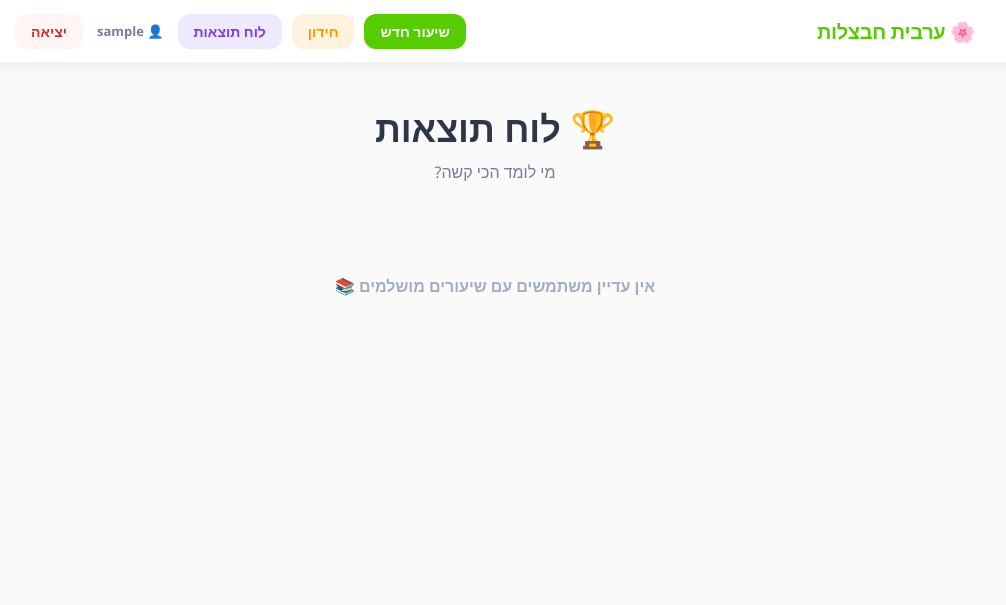
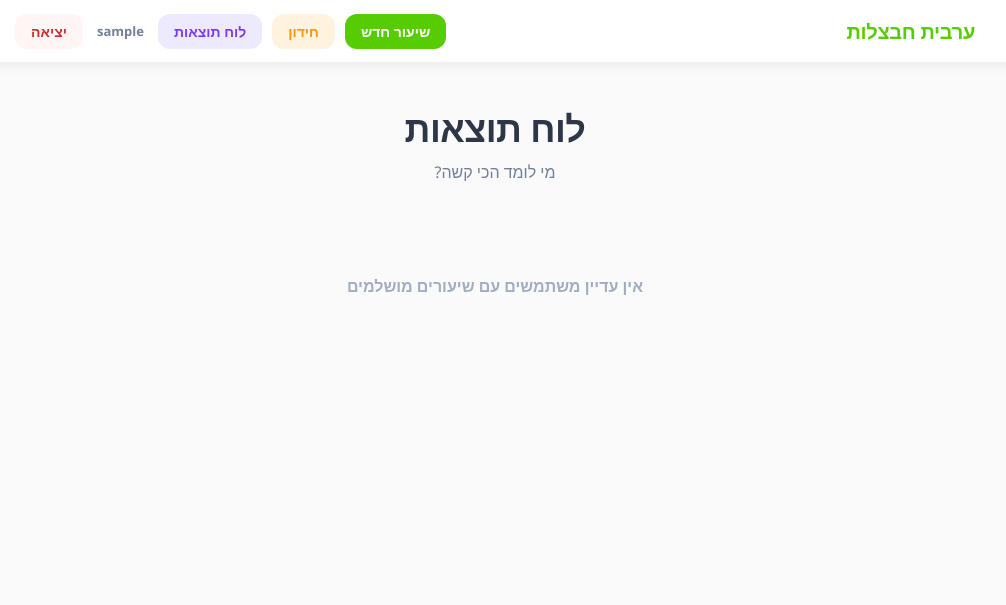
Before and after one commit to amitsha1509-oss/-arabic-agent, a Flask app: template templates/leaderboard.html in a window 1280 px wide. Shown: the top 605 px of the page, without its empty margins (145-1151 px from the left). Run offline with Flask 3, Linux system fonts and the light colour scheme; the template is opened without the code that fills it: most values are stand-ins (such as "Sample title", 1, 10 or a date in 2020); some libraries are stand-ins or nearby versions.

Commit message:
Redesign leaderboard page: match index.html style, remove emojis
- Navbar CSS identical to index.html (exact same classes/colors)
- Podium: gold center+tallest, silver left, bronze right, LTR direction
- Current user highlighted with green border/background
- No emojis anywhere — Hebrew rank labels instead
- Ranked list shows streak/words/lessons with color coding

Co-Authored-By: Claude Sonnet 4.6 <noreply@anthropic.com>

```diff
--- a/templates/leaderboard.html
+++ b/templates/leaderboard.html
@@ -8,7 +8,7 @@
         * { margin: 0; padding: 0; box-sizing: border-box; }
         body { font-family: 'Segoe UI', Arial, sans-serif; background: #FAFAFA; color: #2D3748; min-height: 100vh; direction: rtl; }
 
-        /* ── Navbar ── */
+        /* ── Navbar (identical to index.html) ── */
         .navbar { background: white; border-bottom: 2px solid #F0F0F0; padding: 0 32px; height: 64px; display: flex; align-items: center; position: sticky; top: 0; z-index: 50; box-shadow: 0 2px 12px rgba(0,0,0,0.06); }
         .nav-inner { max-width: 960px; margin: 0 auto; width: 100%; display: flex; align-items: center; justify-content: space-between; }
         .nav-brand { font-size: 20px; font-weight: 800; color: #58CC02; text-decoration: none; letter-spacing: -0.3px; }
@@ -25,135 +25,137 @@
         .nav-logout { background: #FFF5F5; color: #C53030 !important; }
         .nav-logout:hover { background: #FED7D7 !important; }
 
-        /* ── Layout ── */
-        .container { max-width: 720px; margin: 0 auto; padding: 0 20px 48px; }
-
-        /* ── Hero ── */
+        /* ── Page header ── */
         .hero { text-align: center; padding: 40px 16px 32px; }
-        .hero h1 { font-size: 36px; font-weight: 800; color: #2D3748; margin-bottom: 8px; }
+        .hero h1 { font-size: 36px; font-weight: 800; color: #2D3748; margin-bottom: 8px; letter-spacing: -0.5px; }
         .hero .subtitle { font-size: 16px; color: #718096; font-weight: 500; }
 
-        /* ── Podium (top 3) ── */
-        .podium { display: flex; align-items: flex-end; justify-content: center; gap: 12px; margin-bottom: 36px; padding: 0 8px; }
-        .podium-slot { display: flex; flex-direction: column; align-items: center; flex: 1; max-width: 200px; }
-        .podium-card { width: 100%; border-radius: 22px; padding: 20px 14px 16px; text-align: center; box-shadow: 0 6px 24px rgba(0,0,0,0.12); position: relative; }
-        .podium-card.gold   { background: linear-gradient(145deg, #FFD700, #FFA500); color: white; }
-        .podium-card.silver { background: linear-gradient(145deg, #C0C0C0, #A0A0A0); color: white; }
-        .podium-card.bronze { background: linear-gradient(145deg, #CD7F32, #A0522D); color: white; }
-        .podium-card.me     { box-shadow: 0 0 0 4px #7C3AED, 0 6px 24px rgba(0,0,0,0.12); }
-        .podium-medal { font-size: 36px; margin-bottom: 8px; display: block; }
-        .podium-name { font-size: 15px; font-weight: 800; margin-bottom: 10px; word-break: break-all; }
-        .podium-stats { display: flex; flex-direction: column; gap: 4px; }
-        .podium-stat { font-size: 12px; opacity: 0.92; font-weight: 600; }
-        .podium-base { width: 100%; border-radius: 0 0 14px 14px; text-align: center; font-size: 24px; font-weight: 900; color: white; padding: 6px 0; }
-        .podium-base.gold   { background: #E6A800; }
-        .podium-base.silver { background: #909090; }
-        .podium-base.bronze { background: #8B4513; }
+        /* ── Container ── */
+        .container { max-width: 680px; margin: 0 auto; padding: 0 20px 56px; }
 
-        /* Podium heights */
-        .slot-1 .podium-card { min-height: 190px; justify-content: center; display: flex; flex-direction: column; }
-        .slot-2 .podium-card { min-height: 160px; justify-content: center; display: flex; flex-direction: column; }
-        .slot-3 .podium-card { min-height: 140px; justify-content: center; display: flex; flex-direction: column; }
+        /* ── Podium ── */
+        /* Force LTR so podium looks standard: silver left, gold center, bronze right */
+        .podium { display: flex; flex-direction: row; align-items: flex-end; justify-content: center; gap: 12px; margin-bottom: 40px; direction: ltr; }
+        .podium-slot { display: flex; flex-direction: column; align-items: center; width: 190px; }
 
-        /* ── Rows (4th+) ── */
+        .podium-card { width: 100%; border-radius: 22px; padding: 24px 16px 18px; text-align: center; box-shadow: 0 6px 24px rgba(0,0,0,0.10); }
+        .podium-card.gold   { background: linear-gradient(160deg, #F5A623, #E8860A); color: white; min-height: 200px; display: flex; flex-direction: column; align-items: center; justify-content: center; }
+        .podium-card.silver { background: linear-gradient(160deg, #8E9BAE, #6B7A8D); color: white; min-height: 165px; display: flex; flex-direction: column; align-items: center; justify-content: center; }
+        .podium-card.bronze { background: linear-gradient(160deg, #C47B3A, #A5621E); color: white; min-height: 145px; display: flex; flex-direction: column; align-items: center; justify-content: center; }
+        .podium-card.me { box-shadow: 0 0 0 3px #58CC02, 0 6px 24px rgba(0,0,0,0.10); }
+
+        .podium-rank { font-size: 13px; font-weight: 800; opacity: 0.8; letter-spacing: 1px; text-transform: uppercase; margin-bottom: 10px; }
+        .podium-name { font-size: 16px; font-weight: 800; margin-bottom: 14px; word-break: break-word; line-height: 1.3; }
+        .podium-me-tag { font-size: 11px; background: rgba(255,255,255,0.25); padding: 2px 8px; border-radius: 8px; font-weight: 700; margin-top: -8px; margin-bottom: 8px; }
+        .podium-divider { width: 28px; height: 2px; background: rgba(255,255,255,0.35); margin: 0 auto 12px; border-radius: 2px; }
+        .podium-stat-row { font-size: 13px; font-weight: 600; opacity: 0.92; margin-bottom: 4px; }
+        .podium-stat-row span { font-weight: 800; }
+
+        .podium-step { width: 100%; text-align: center; font-size: 20px; font-weight: 900; color: white; padding: 7px 0; border-radius: 0 0 14px 14px; }
+        .podium-step.gold   { background: #C97808; }
+        .podium-step.silver { background: #546070; }
+        .podium-step.bronze { background: #7D4A16; }
+
+        /* ── Rankings list (4th+) ── */
+        .section-title { font-size: 13px; font-weight: 800; color: #A0AEC0; letter-spacing: 0.8px; text-transform: uppercase; margin-bottom: 12px; }
         .rows { display: flex; flex-direction: column; gap: 10px; }
-        .row { background: white; border-radius: 16px; padding: 14px 20px; border: 2px solid #F0F0F0; display: flex; align-items: center; gap: 16px; box-shadow: 0 2px 10px rgba(0,0,0,0.05); transition: all 0.18s; }
+
+        .row { background: white; border-radius: 16px; padding: 14px 20px; border: 2px solid #F0F0F0; display: flex; align-items: center; gap: 0; box-shadow: 0 2px 10px rgba(0,0,0,0.05); transition: all 0.18s; }
         .row:hover { border-color: #D9F0FF; transform: translateX(-2px); box-shadow: 0 4px 16px rgba(0,0,0,0.08); }
-        .row.me { border-color: #C4B5FD; background: #FAF5FF; }
-        .row-rank { font-size: 18px; font-weight: 800; color: #A0AEC0; min-width: 36px; text-align: center; }
-        .row-name { font-size: 15px; font-weight: 700; color: #2D3748; flex: 1; }
-        .row-me-badge { font-size: 11px; background: #EDE9FE; color: #7C3AED; padding: 2px 8px; border-radius: 10px; font-weight: 700; margin-right: 6px; }
-        .row-stats { display: flex; gap: 18px; flex-shrink: 0; }
-        .row-stat { text-align: center; }
-        .row-stat-val { font-size: 16px; font-weight: 800; color: #2D3748; }
+        .row.me { border-color: #9AE6B4; background: #F0FFF4; }
+
+        .row-rank { font-size: 16px; font-weight: 800; color: #CBD5E0; min-width: 38px; text-align: center; flex-shrink: 0; }
+        .row-name { font-size: 15px; font-weight: 700; color: #2D3748; flex: 1; padding: 0 4px; }
+        .row-me-tag { font-size: 11px; background: #C6F6D5; color: #276749; padding: 2px 8px; border-radius: 8px; font-weight: 700; margin-right: 8px; flex-shrink: 0; }
+        .row-stats { display: flex; gap: 20px; flex-shrink: 0; }
+        .row-stat { text-align: center; min-width: 48px; }
+        .row-stat-val { font-size: 15px; font-weight: 800; }
         .row-stat-val.orange { color: #FF9600; }
         .row-stat-val.green  { color: #58CC02; }
         .row-stat-val.purple { color: #7C3AED; }
-        .row-stat-lbl { font-size: 10px; color: #A0AEC0; font-weight: 600; letter-spacing: 0.3px; }
+        .row-stat-lbl { font-size: 10px; color: #A0AEC0; font-weight: 600; letter-spacing: 0.3px; margin-top: 1px; }
 
         /* ── Empty state ── */
         .empty { text-align: center; padding: 60px 20px; color: #A0AEC0; font-size: 16px; font-weight: 600; }
-
-        /* ── Section title ── */
-        .section-title { font-size: 15px; font-weight: 800; color: #A0AEC0; margin-bottom: 12px; letter-spacing: 0.5px; }
     </style>
 </head>
 <body>
 
 <nav class="navbar">
     <div class="nav-inner">
-        <a href="/" class="nav-brand">🌸 ערבית חבצלות</a>
+        <a href="/" class="nav-brand">ערבית חבצלות</a>
         <div class="nav-links">
             <a href="/" class="nav-link nav-primary">שיעור חדש</a>
             <a href="/generate-quiz" class="nav-link nav-secondary">חידון</a>
             <a href="/leaderboard" class="nav-link nav-active">לוח תוצאות</a>
-            <span class="nav-user">👤 {{ username }}</span>
+            <span class="nav-user">{{ username }}</span>
             <a href="/logout" class="nav-link nav-logout">יציאה</a>
         </div>
     </div>
 </nav>
 
 <div class="hero">
-    <h1>🏆 לוח תוצאות</h1>
+    <h1>לוח תוצאות</h1>
     <div class="subtitle">מי לומד הכי קשה?</div>
 </div>
 
 <div class="container">
+
     {% if rows %}
 
     {% set top3 = rows[:3] %}
     {% set rest = rows[3:] %}
 
-    {# ── Podium ── #}
-    {% if top3|length >= 1 %}
+    {# ── Podium top 3 ── #}
     <div class="podium">
-        {# Silver (2nd) on the left #}
+
+        {# Silver — left #}
         {% if top3|length >= 2 %}
-        <div class="podium-slot slot-2">
+        <div class="podium-slot">
             <div class="podium-card silver {% if top3[1].username == username %}me{% endif %}">
-                <span class="podium-medal">🥈</span>
-                <div class="podium-name">{{ top3[1].username }}{% if top3[1].username == username %} 👈{% endif %}</div>
-                <div class="podium-stats">
-                    <div class="podium-stat">{{ top3[1].streak }}🔥 ימים ברצף</div>
-                    <div class="podium-stat">{{ top3[1].total_words }} מילים</div>
-                    <div class="podium-stat">{{ top3[1].total_lessons }} שיעורים</div>
-                </div>
+                <div class="podium-rank">מקום 2</div>
+                <div class="podium-name">{{ top3[1].username }}</div>
+                {% if top3[1].username == username %}<div class="podium-me-tag">את/ה</div>{% endif %}
+                <div class="podium-divider"></div>
+                <div class="podium-stat-row">רצף: <span>{{ top3[1].streak }} ימים</span></div>
+                <div class="podium-stat-row">מילים: <span>{{ top3[1].total_words }}</span></div>
+                <div class="podium-stat-row">שיעורים: <span>{{ top3[1].total_lessons }}</span></div>
             </div>
-            <div class="podium-base silver">2</div>
+            <div class="podium-step silver">2</div>
         </div>
         {% endif %}
 
-        {# Gold (1st) in the center #}
-        <div class="podium-slot slot-1">
+        {# Gold — center, tallest #}
+        <div class="podium-slot">
             <div class="podium-card gold {% if top3[0].username == username %}me{% endif %}">
-                <span class="podium-medal">🥇</span>
-                <div class="podium-name">{{ top3[0].username }}{% if top3[0].username == username %} 👈{% endif %}</div>
-                <div class="podium-stats">
-                    <div class="podium-stat">{{ top3[0].streak }}🔥 ימים ברצף</div>
-                    <div class="podium-stat">{{ top3[0].total_words }} מילים</div>
-                    <div class="podium-stat">{{ top3[0].total_lessons }} שיעורים</div>
-                </div>
+                <div class="podium-rank">מקום 1</div>
+                <div class="podium-name">{{ top3[0].username }}</div>
+                {% if top3[0].username == username %}<div class="podium-me-tag">את/ה</div>{% endif %}
+                <div class="podium-divider"></div>
+                <div class="podium-stat-row">רצף: <span>{{ top3[0].streak }} ימים</span></div>
+                <div class="podium-stat-row">מילים: <span>{{ top3[0].total_words }}</span></div>
+                <div class="podium-stat-row">שיעורים: <span>{{ top3[0].total_lessons }}</span></div>
             </div>
-            <div class="podium-base gold">1</div>
+            <div class="podium-step gold">1</div>
         </div>
 
-        {# Bronze (3rd) on the right #}
+        {# Bronze — right #}
         {% if top3|length >= 3 %}
-        <div class="podium-slot slot-3">
+        <div class="podium-slot">
             <div class="podium-card bronze {% if top3[2].username == username %}me{% endif %}">
-                <span class="podium-medal">🥉</span>
-                <div class="podium-name">{{ top3[2].username }}{% if top3[2].username == username %} 👈{% endif %}</div>
-                <div class="podium-stats">
-                    <div class="podium-stat">{{ top3[2].streak }}🔥 ימים ברצף</div>
-                    <div class="podium-stat">{{ top3[2].total_words }} מילים</div>
-                    <div class="podium-stat">{{ top3[2].total_lessons }} שיעורים</div>
-                </div>
+                <div class="podium-rank">מקום 3</div>
+                <div class="podium-name">{{ top3[2].username }}</div>
+                {% if top3[2].username == username %}<div class="podium-me-tag">את/ה</div>{% endif %}
+                <div class="podium-divider"></div>
+                <div class="podium-stat-row">רצף: <span>{{ top3[2].streak }} ימים</span></div>
+                <div class="podium-stat-row">מילים: <span>{{ top3[2].total_words }}</span></div>
+                <div class="podium-stat-row">שיעורים: <span>{{ top3[2].total_lessons }}</span></div>
             </div>
-            <div class="podium-base bronze">3</div>
+            <div class="podium-step bronze">3</div>
         </div>
         {% endif %}
+
     </div>
-    {% endif %}
 
     {# ── 4th place and below ── #}
     {% if rest %}
@@ -162,13 +164,11 @@
         {% for row in rest %}
         <div class="row {% if row.username == username %}me{% endif %}">
             <div class="row-rank">{{ loop.index + 3 }}</div>
-            <div class="row-name">
-                {{ row.username }}
-                {% if row.username == username %}<span class="row-me-badge">את/ה</span>{% endif %}
-            </div>
+            <div class="row-name">{{ row.username }}</div>
+            {% if row.username == username %}<div class="row-me-tag">את/ה</div>{% endif %}
             <div class="row-stats">
                 <div class="row-stat">
-                    <div class="row-stat-val orange">{{ row.streak }}🔥</div>
+                    <div class="row-stat-val orange">{{ row.streak }}</div>
                     <div class="row-stat-lbl">רצף</div>
                 </div>
                 <div class="row-stat">
@@ -186,9 +186,9 @@
     {% endif %}
 
     {% else %}
-    <div class="empty">אין עדיין משתמשים עם שיעורים מושלמים 📚</div>
+    <div class="empty">אין עדיין משתמשים עם שיעורים מושלמים</div>
     {% endif %}
+
 </div>
-
 </body>
 </html>
```
